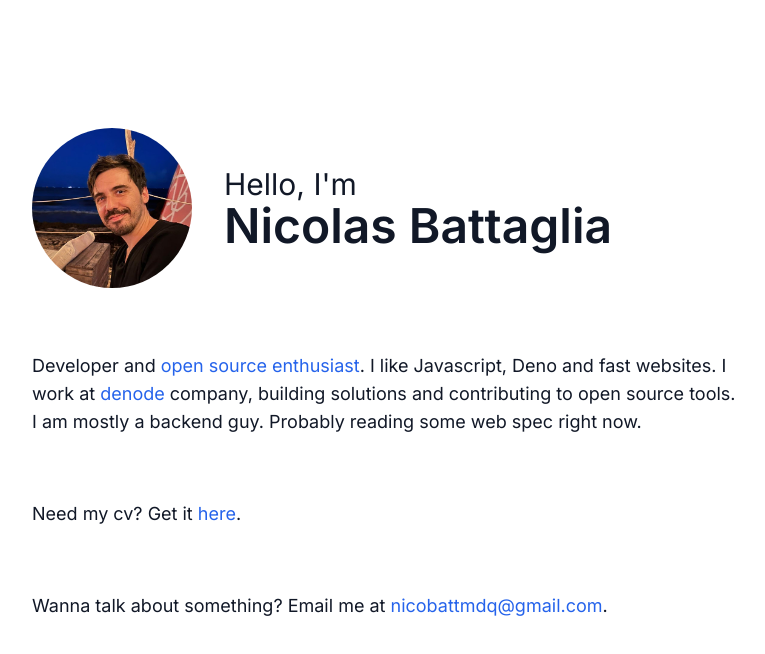
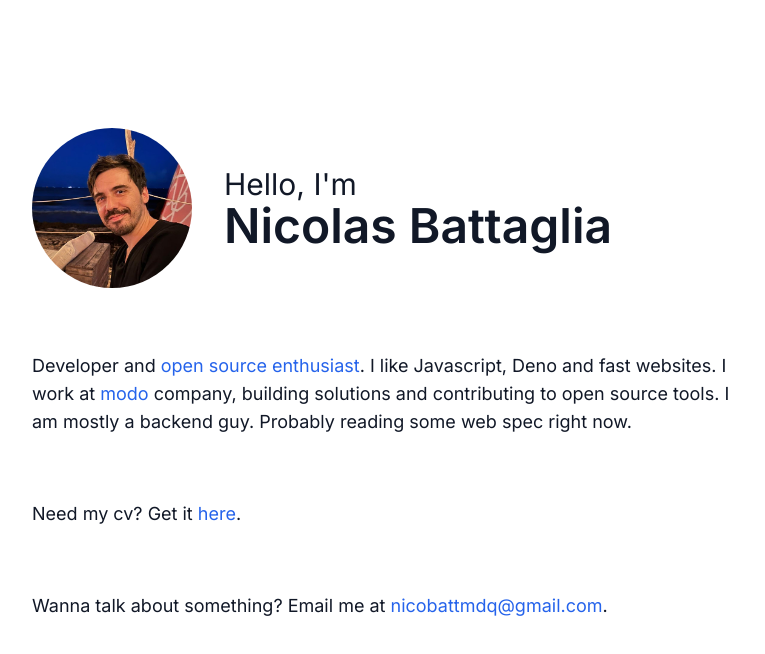
Before and after one commit to zk182/portfolio, a Next.js app: page / in a window 1280 px wide. Shown: the top 654 px of the page, without its empty margins (256-1021 px from the left). Built offline with nearby package versions, Linux system fonts and the light colour scheme.

Commit message:
fix(bio): Add new job

```diff
--- a/src/app/components/Biography/bio.tsx
+++ b/src/app/components/Biography/bio.tsx
@@ -9,7 +9,7 @@ export default function Bio() {
 					open source enthusiast
 				</CustomLink>
 				. I like Javascript, Deno and fast websites. I work at{' '}
-				<CustomLink href="https://denode.com/">denode</CustomLink> company,
+				<CustomLink href="https://modo.com.ar/">modo</CustomLink> company,
 				building solutions and contributing to open source tools. I am
 				mostly a backend guy. Probably reading some web spec right now.
 			</p>
```
